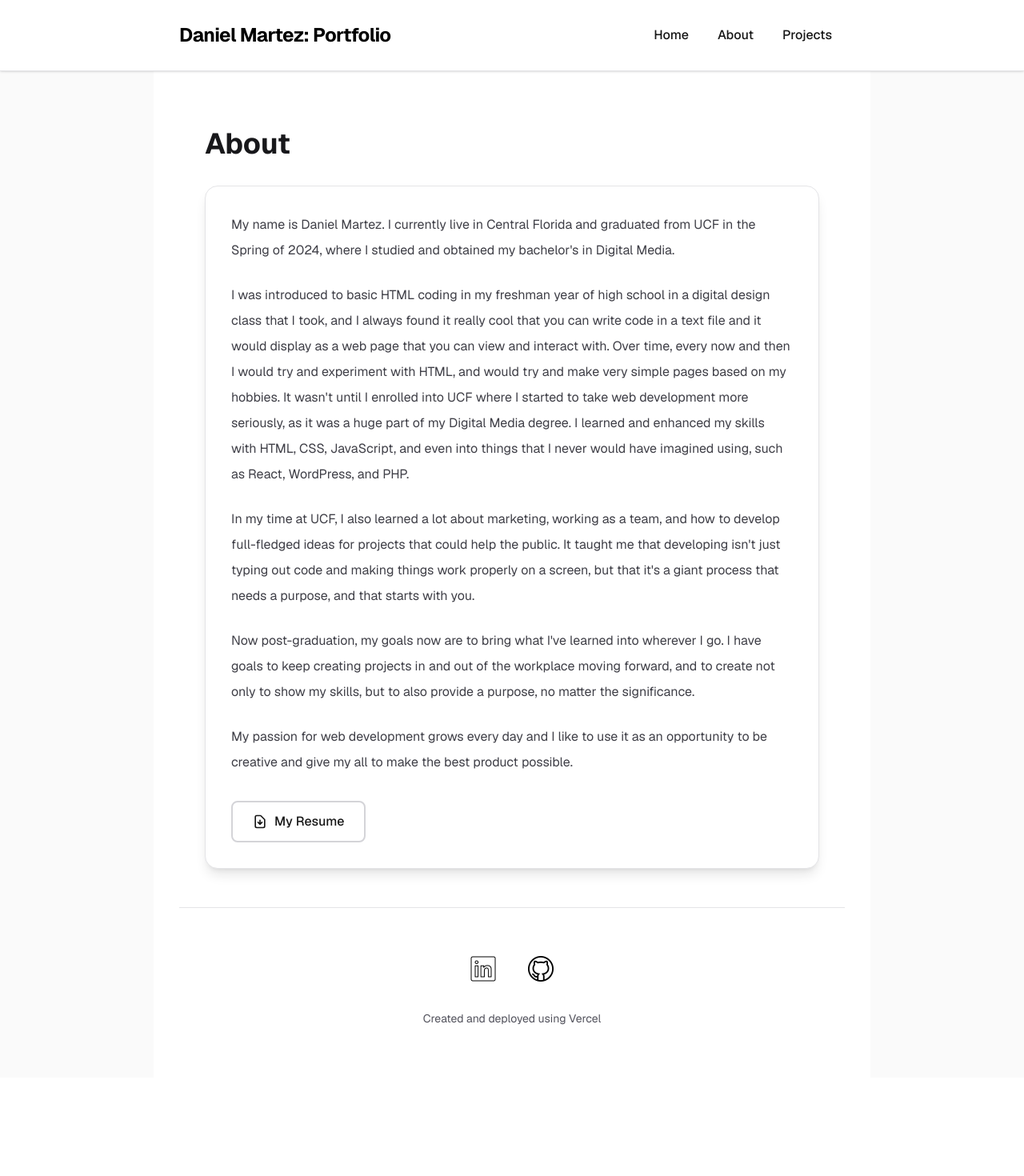
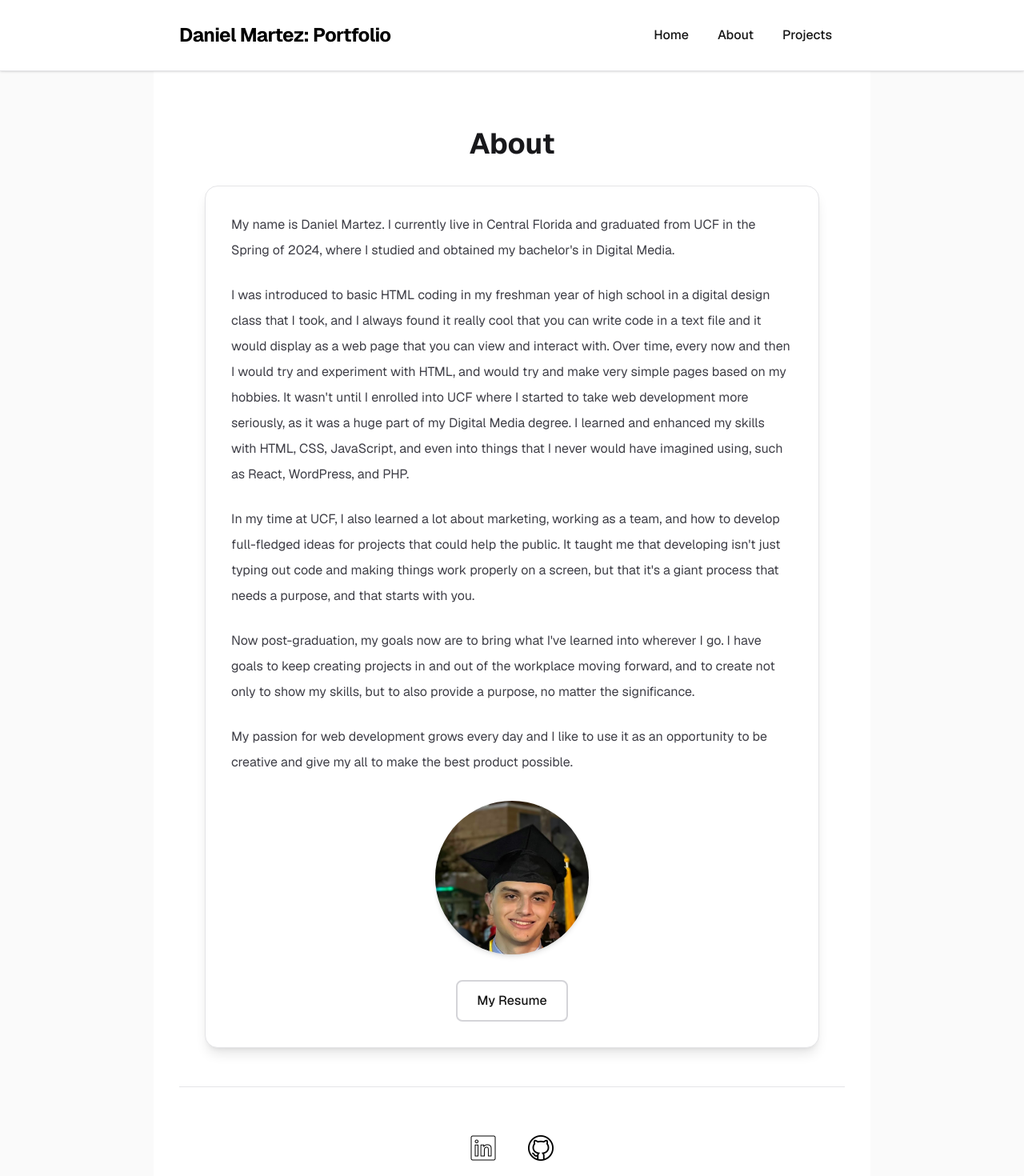
Before and after one commit to martezdaniel/new-portfolio, a Next.js app: page /about in a window 1280 px wide. Shown: the top 1470 px of the page at 80% size. Before the commit the page ends 1347 px from the top, so only its background shows below. Built offline with nearby package versions, Linux system fonts and the light colour scheme.

Commit message:
added and modified content in about
also removed images that cluttered project pages from data.tsx

```diff
--- a/app/_lib/data.tsx
+++ b/app/_lib/data.tsx
@@ -112,7 +112,7 @@ export const projects: Project [] = [
             },
             {
                 key: Math.floor(Math.random() * 10),
-                name: "Jolin Garcia"
+                name: "Jolina Garcia"
             },
             {
                 key: Math.floor(Math.random() * 10),
@@ -128,13 +128,6 @@ export const projects: Project [] = [
         images: [
             {
                 key: Math.floor(Math.random() * 10),
-                src: "/arthop.png",
-                alt: "ArtHop logo",
-                width: 600,
-                height: 338
-            },
-            {
-                key: Math.floor(Math.random() * 10),
                 src: "/arthop2.png",
                 alt: "Screenshot of ArtHop home page",
                 width: 757,
@@ -146,13 +139,6 @@ export const projects: Project [] = [
                 alt: "Screenshot of ArtHop discussion page",
                 width: 746,
                 height: 1477
-            },
-            {
-                key: Math.floor(Math.random() * 10),
-                src: "/arthop4.png",
-                alt: "Screenshot of welcome message from ArtHop login/register screen",
-                width: 1024,
-                height: 489
             }
         ],
         links: [
--- a/app/about/page.tsx
+++ b/app/about/page.tsx
@@ -1,27 +1,69 @@
 /* eslint-disable react/no-unescaped-entities */
 import Link from "next/link";
+import Image from "next/image";
 
 export default function About() {
   return (
     <section className="w-full max-w-3xl mx-auto">
-      <h1 className="text-4xl font-bold text-zinc-900 dark:text-zinc-50 mb-8">About</h1>
+      <h1 className="text-4xl font-bold text-zinc-900 dark:text-zinc-50 mb-8 text-center">
+        About
+      </h1>
       <div className="bg-white dark:bg-neutral-800 rounded-2xl p-8 border border-zinc-200 dark:border-neutral-700 shadow-lg">
         <div className="space-y-6 text-left text-base leading-8 text-zinc-700 dark:text-zinc-300">
-          <p>My name is Daniel Martez. I currently live in Central Florida and graduated from UCF in the Spring of 2024, where I studied and obtained my bachelor's in Digital Media.</p>
-          <p>I was introduced to basic HTML coding in my freshman year of high school in a digital design class that I took, and I always found it really cool that you can write code in a text file and it would display as a web page that you can view and interact with. Over time, every now and then I would try and experiment with HTML, and would try and make very simple pages based on my hobbies. It wasn't until I enrolled into UCF where I started to take web development more seriously, as it was a huge part of my Digital Media degree. I learned and enhanced my skills with HTML, CSS, JavaScript, and even into things that I never would have imagined using, such as React, WordPress, and PHP.</p>
-          <p>In my time at UCF, I also learned a lot about marketing, working as a team, and how to develop full-fledged ideas for projects that could help the public. It taught me that developing isn't just typing out code and making things work properly on a screen, but that it's a giant process that needs a purpose, and that starts with you.</p>
-          <p>Now post-graduation, my goals now are to bring what I've learned into wherever I go. I have goals to keep creating projects in and out of the workplace moving forward, and to create not only to show my skills, but to also provide a purpose, no matter the significance.</p>
-          <p>My passion for web development grows every day and I like to use it as an opportunity to be creative and give my all to make the best product possible.</p>
+          <p>
+            My name is Daniel Martez. I currently live in Central Florida and
+            graduated from UCF in the Spring of 2024, where I studied and
+            obtained my bachelor's in Digital Media.
+          </p>
+          <p>
+            I was introduced to basic HTML coding in my freshman year of high
+            school in a digital design class that I took, and I always found it
+            really cool that you can write code in a text file and it would
+            display as a web page that you can view and interact with. Over
+            time, every now and then I would try and experiment with HTML, and
+            would try and make very simple pages based on my hobbies. It wasn't
+            until I enrolled into UCF where I started to take web development
+            more seriously, as it was a huge part of my Digital Media degree. I
+            learned and enhanced my skills with HTML, CSS, JavaScript, and even
+            into things that I never would have imagined using, such as React,
+            WordPress, and PHP.
+          </p>
+          <p>
+            In my time at UCF, I also learned a lot about marketing, working as
+            a team, and how to develop full-fledged ideas for projects that
+            could help the public. It taught me that developing isn't just
+            typing out code and making things work properly on a screen, but
+            that it's a giant process that needs a purpose, and that starts with
+            you.
+          </p>
+          <p>
+            Now post-graduation, my goals now are to bring what I've learned
+            into wherever I go. I have goals to keep creating projects in and
+            out of the workplace moving forward, and to create not only to show
+            my skills, but to also provide a purpose, no matter the
+            significance.
+          </p>
+          <p>
+            My passion for web development grows every day and I like to use it
+            as an opportunity to be creative and give my all to make the best
+            product possible.
+          </p>
         </div>
+        <Image
+          src={"/headshot.jpg"}
+          alt="Headshot photo of Daniel Martez"
+          width={614}
+          height={911}
+          className="w-48 h-48 rounded-full object-cover mx-auto my-8 shadow-md"
+        />
         <Link
-          href={"https://drive.google.com/file/d/170wRPKMWtLP01b9MVKhvturvrvuIq2Ao/view?usp=drive_link"}
+          href={
+            "https://drive.google.com/file/d/170wRPKMWtLP01b9MVKhvturvrvuIq2Ao/view?usp=drive_link"
+          }
           target="_blank"
           rel="noopener noreferrer"
-          className="mt-8 inline-flex items-center gap-2 px-6 py-3 rounded-lg border-2 border-zinc-300 dark:border-neutral-600 font-medium hover:bg-zinc-100 dark:hover:bg-neutral-700 transition-all duration-200 hover:shadow-md"
+          className="mt-8 flex place-self-center gap-2 px-6 py-3 rounded-lg border-2 border-zinc-300 dark:border-neutral-600 font-medium hover:bg-zinc-100 dark:hover:bg-neutral-700 transition-all duration-200 hover:shadow-md"
         >
-          <svg className="w-5 h-5" fill="none" stroke="currentColor" viewBox="0 0 24 24">
-            <path strokeLinecap="round" strokeLinejoin="round" strokeWidth={2} d="M12 10v6m0 0l-3-3m3 3l3-3m2 8H7a2 2 0 01-2-2V5a2 2 0 012-2h5.586a1 1 0 01.707.293l5.414 5.414a1 1 0 01.293.707V19a2 2 0 01-2 2z" />
-          </svg>
           My Resume
         </Link>
       </div>
--- a/app/layout.tsx
+++ b/app/layout.tsx
@@ -42,7 +42,6 @@ export default function RootLayout({
       <body
         className={`${geistSans.variable} ${geistMono.variable} antialiased`}
       >
-        {/* header and nav bar */}
         <div className="flex min-h-screen bg-zinc-50 font-sans justify-center dark:bg-neutral-900">
           {/* Sticky header */}
           <header className="fixed top-0 left-0 right-0 z-50 bg-white/95 dark:bg-neutral-900/95 backdrop-blur-sm border-b border-zinc-200 dark:border-neutral-800 shadow-sm">
--- a/app/page.tsx
+++ b/app/page.tsx
@@ -7,7 +7,7 @@ const featured = projects[0]
 export default function Home() {
   return (
     <section className="w-full">
-        <h1 className="text-4xl font-bold text-zinc-900 dark:text-zinc-50 mb-8">Most Recent Project</h1>
+        <h1 className="text-4xl font-bold text-zinc-900 dark:text-zinc-50 mb-8 text-center">Most Recent Project</h1>
         <div className="bg-white dark:bg-neutral-800 rounded-2xl overflow-hidden border border-zinc-200 dark:border-neutral-700 shadow-lg">
           <div className="aspect-video overflow-hidden">
             <Image
--- a/app/projects/[slug]/page.tsx
+++ b/app/projects/[slug]/page.tsx
@@ -17,7 +17,7 @@ export default async function ProjectPage({params}: {params: Promise<{slug: stri
             <h1 className="text-3xl font-bold">{project.title}</h1>
             <div>
             {project.collaborators && (
-                    <h3>
+                    <h3 className="font-medium">
                         Collaborators: {project.collaborators.map((c, index, arr) => (
                             <span key={c.key}>
                                 {c.name}
@@ -27,7 +27,7 @@ export default async function ProjectPage({params}: {params: Promise<{slug: stri
                     </h3>
             )}
             </div>
-            <p className="text-zinc-700 dark:text-zinc-300">{project.description}</p>
+            <p className="text-zinc-700 dark:text-zinc-300 leading-8">{project.description}</p>
             <div className="flex gap-4 justify-center">
                 {project.links.map(link => (
                     <Link
--- a/app/projects/page.tsx
+++ b/app/projects/page.tsx
@@ -5,7 +5,7 @@ import Image from "next/image"
 export default function Projects() {
    return (
    <section className="w-full">
-    <h1 className="text-4xl font-bold text-zinc-900 dark:text-zinc-50 mb-8">Projects</h1>
+    <h1 className="text-4xl font-bold text-zinc-900 dark:text-zinc-50 mb-8 text-center">Projects</h1>
     <div className="grid grid-cols-1 md:grid-cols-2 lg:grid-cols-3 gap-8">
       {projects.map(project => (
          <Link
```
Also changed, not shown: public/headshot.jpg (added).
